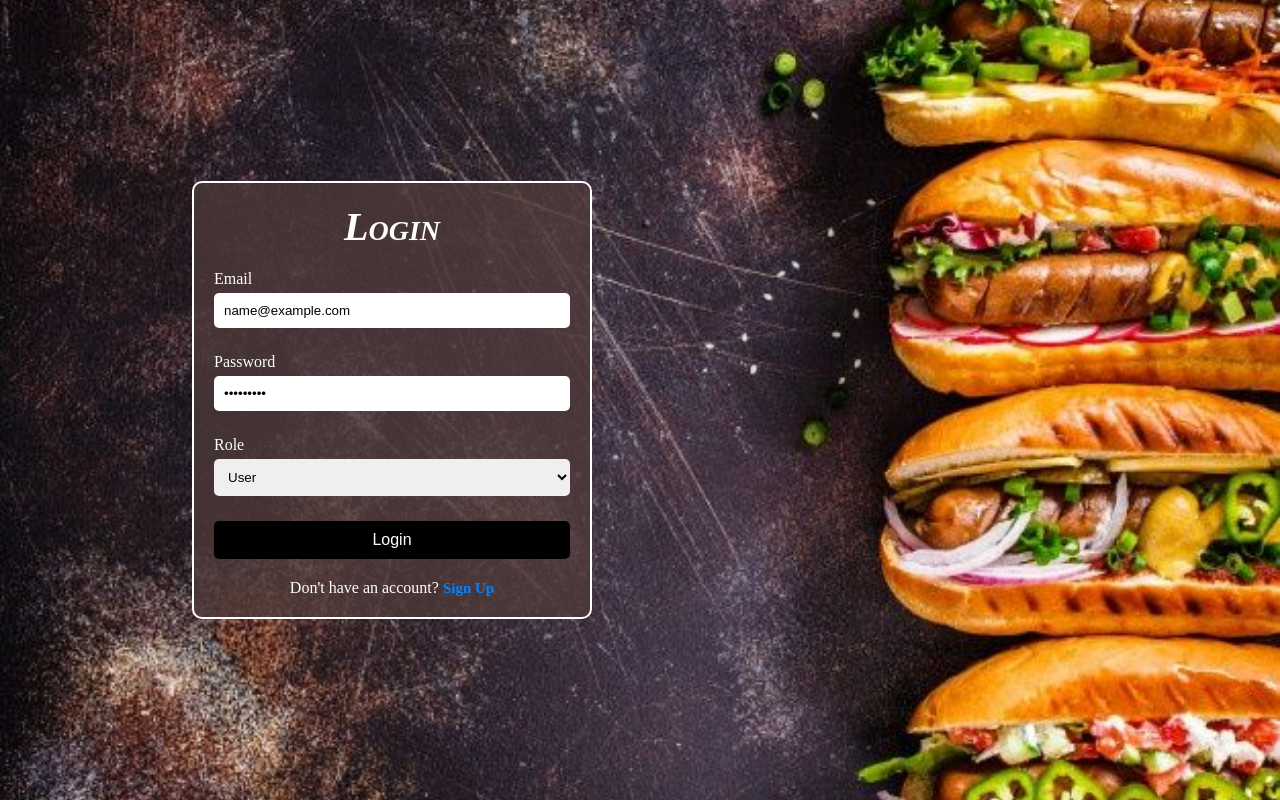
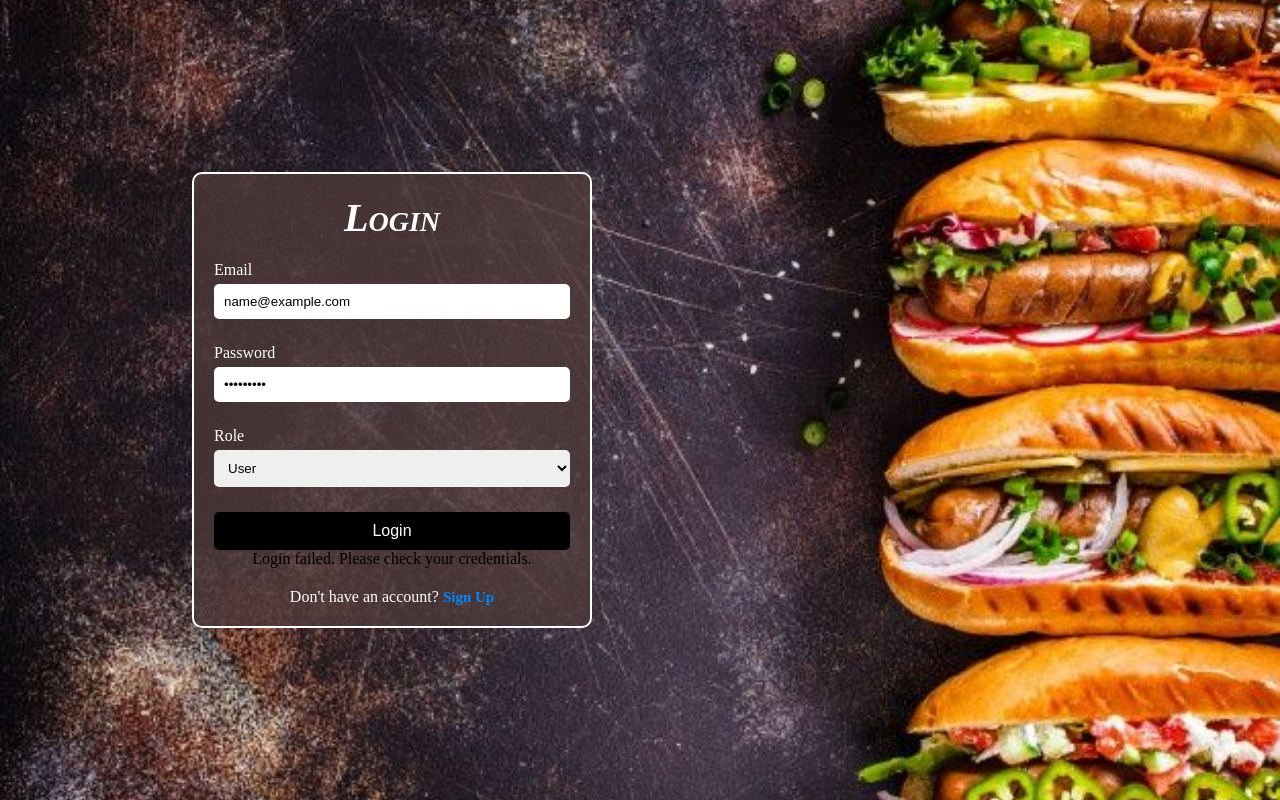
Before and after one commit to hiralpatel20/FreshBite-Subs, a React (Vite) app in the folder frontend/: page / in a window 1280 px wide. Both pictures are taken after typing "name@example.com", "Sample123" into the empty fields and a click on the button "Login". Built offline with nearby package versions, Linux system fonts and the light colour scheme; no server answers.

Commit message:
Added loginerror if the crediatials are wrong

```diff
--- a/frontend/src/pages/LoginPage/LoginPage.jsx
+++ b/frontend/src/pages/LoginPage/LoginPage.jsx
@@ -1,8 +1,9 @@
-import React, { useState }  from 'react';
+import React, { useState, useContext }  from 'react';
 import './LoginPage.css';
 import { assets } from '../../assets/assets';
 import { Link, useNavigate } from 'react-router-dom';
 import { useMutation, gql } from '@apollo/client';
+import { AuthContext } from '../../context/AuthContext';
 
 // Below is the GraphQL mutation to login a user
 // Refernce: https://graphql.org/learn/queries/
@@ -22,20 +23,26 @@ const LoginPage = () => {
   // This is the state hooks for managing email and password inputs
   const [email, setEmail] = useState('');
   const [password, setPassword] = useState('');
+  const [loginError, setLoginError] = useState(null);
   const [loginUser, { loading, error }] = useMutation(LOGIN_USER);
   const navigate = useNavigate();
+  const { setUser } = useContext(AuthContext);
 
   // Below finction is to handle login form submission
   const handleLogin = async (e) => {
     e.preventDefault(); // This is for preventing default form submission
     try {
       // Below code is the execute loginUser mutation with email and password variables
+      const role = document.getElementById('role').value; // Get the role value
       const { data } = await loginUser({
         variables: {
           email,
           password,
+          role,
         },
       });
+
+      setUser(data.login);
 
       // Below code is to redirect based on user role
       if (data.login.role === 'user') {
@@ -45,6 +52,7 @@ const LoginPage = () => {
       }
     } catch (error) {
       console.error('Login failed:', error);
+      setLoginError('Login failed. Please check your credentials.');
     }
   };
 
@@ -73,6 +81,7 @@ const LoginPage = () => {
             </select>
           </div>
           <button type="submit" disabled={loading}>{loading ? 'Logging in...' : 'Login'}</button>
+          {loginError && <p className="login-error">{loginError}</p>}
         </form>
         <p className="signup-link">Don't have an account? <Link to="/signup">Sign Up</Link></p>
       </div>
```
